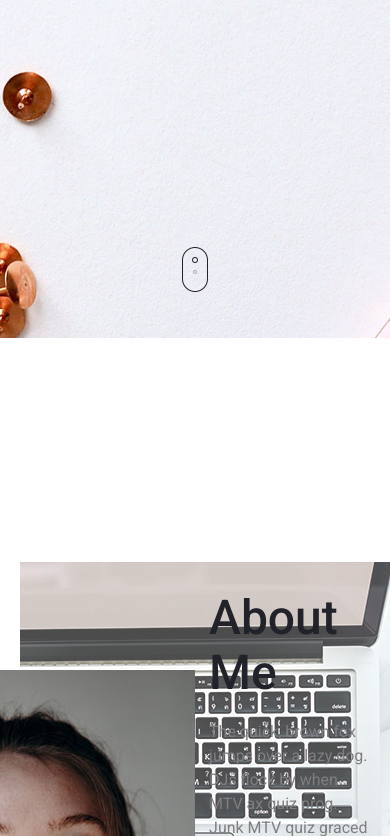
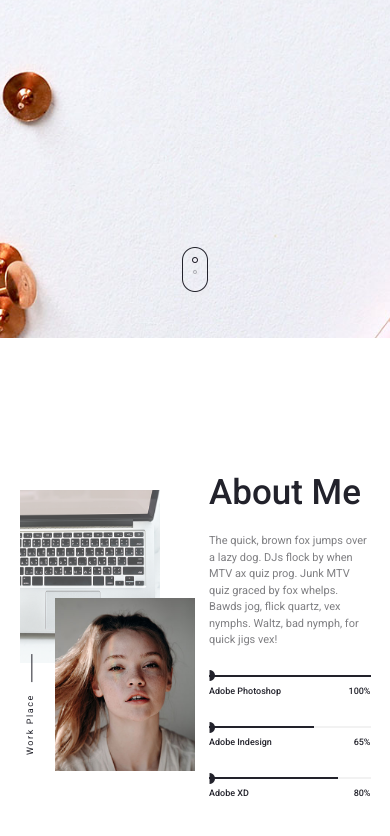
Before and after one commit to Mike7865/Personal_website-2, a plain HTML site: page index.html in a window 390 px wide. Shown: the part 506-1342 px from the top of the page. Drawn offline with nearby package versions, Linux system fonts and the light colour scheme.

Commit message:
adaptive done

```diff
--- a/index.html
+++ b/index.html
@@ -199,7 +199,7 @@
           <li class="feedback_item">
             <div class="feedback_top">
               <div class="feedback_thumb">
-                <img src="img/feedback/reviewer_1.png" alt="Jonathon">
+                <img src="img/feedback/reviewer_1.png" alt="Jonathon" class="reviewer_photo">
               </div>
               <div class="feedback_reviewer">
                 <p class="feedback_reviewer-name">Jonathon Lee</p>
@@ -213,7 +213,7 @@
           <li class="feedback_item">
             <div class="feedback_top">
               <div class="feedback_thumb">
-                <img src="img/feedback/reviewer_2.png" alt="Emalia">
+                <img src="img/feedback/reviewer_2.png" alt="Emalia" class="reviewer_photo">
               </div>
               <div class="feedback_reviewer">
                 <p class="feedback_reviewer-name">Emalia Clark</p>
--- a/style/blocks/about.scss
+++ b/style/blocks/about.scss
@@ -5,6 +5,10 @@
   .about_title {
     margin-bottom: 20px;
     margin-top: 12px;
+  }
+
+  @include phones {
+    padding-top: 123px;
   }
 }
 
@@ -30,6 +34,9 @@
   font-size: 48px;
   font-weight: 500;
   margin-top: 12px;
+  @include phones {
+    font-size: 35px;
+  }
 }
 
 .about_text {
@@ -37,6 +44,11 @@
   font-size: 16px;
   line-height: 1.5;
   margin-bottom: 48px;
+  @include phones {
+    font-size: 11px;
+    margin-bottom: 26px;
+  }
+
 }
 
 .item_back {
@@ -44,6 +56,10 @@
   z-index: -1;
   left: 0;
   top: -108px;
+
+  @include tablets {
+    width: 80%;
+  }
 }
 
 .item_back-text {
@@ -63,6 +79,35 @@
     position: absolute;
     right: 9px;
     top: 93px;
+    @include phones {
+      height: 28px;
+      right: 6px;
+      top: 73px;
+    }
+  }
+
+  @include tablets {
+    bottom: -6px;
+    font-size: 14px;
+  }
+  @include phones {
+    font-size: 9px;
+    bottom: 16px;
+  }
+}
+
+.item_front {
+  @include tablets {
+    width: 80%;
+  }
+}
+
+.progress-bar {
+  @include tablets {
+    padding-bottom: 85px;
+  }
+  @include phones {
+    padding-bottom: 100px;
   }
 }
 
@@ -75,6 +120,9 @@
   margin-bottom: 21px;
   &:last-child {
     margin-bottom: 0;
+  }
+  @include phones {
+    font-size: 9px;
   }
 }
 
--- a/style/blocks/achievements.scss
+++ b/style/blocks/achievements.scss
@@ -20,6 +20,11 @@
   background-position: center center;
   background-repeat: no-repeat;
   margin-bottom: 27px;
+  @include phones {
+    width: 50px;
+    height: 50px;
+    margin-bottom: 16px;
+  }
 }
 
 .achievements_icon-01 {
@@ -45,6 +50,9 @@
 .achievements_title {
   font-size: 16px;
   text-transform: uppercase;
+  @include phones {
+    font-size: 10px;
+  }
 }
 
 .achievements_title span {
@@ -52,4 +60,7 @@
   display: block;
   font-weight: 500;
   margin-bottom: 13px;
+  @include phones {
+    font-size: 18px;
+  }
 }
--- a/style/blocks/banner.scss
+++ b/style/blocks/banner.scss
@@ -11,6 +11,9 @@
   margin-top: 15px;
   margin-bottom: 42px;
   font-weight: 400;
+  @include phones {
+    font-size: 35px;
+  }
 }
 
 .btn {
--- a/style/blocks/feedback.scss
+++ b/style/blocks/feedback.scss
@@ -13,6 +13,9 @@
   font-weight: 400;
   margin-top: 0;
   margin-bottom: 20px;
+  @include phones {
+    font-size: 35px;
+  }
 }
 
 .slider_control {
@@ -26,12 +29,18 @@
     transform: rotate(227deg);
     left: -14px;
     top: 248px;
+    @include tablets {
+      left: 8px;
+    }
   }
 
   &-right {
     transform: rotate(404deg);
     right: -14px;
     top: 248px;
+    @include tablets {
+      right: 8px;
+    }
   }
 }
 
@@ -51,6 +60,9 @@
 .feedback_item {
   flex: 0 0 45%;
   max-width: 45%;
+  @include phones {
+    min-width: 100%;
+  }
 }
 
 .feedback_top {
@@ -58,16 +70,27 @@
   justify-content: flex-start;
   align-items: flex-start;
   margin-bottom: 56px;
+  @include phones {
+    margin-bottom: 0;
+  }
 }
 
 .feedback_thumb {
   margin-right: 20px;
 }
 
+.reviewer_photo {
+  height: 50px;
+  width: 50px;
+}
+
 .feedback_reviewer-name {
   font-size: 22px;
   margin-top: 14px;
   margin-bottom: 11px;
+  @include phones {
+    font-size: 16px;
+  }
 }
 
 .feedback_reviewer-position {
@@ -81,4 +104,8 @@
   font-style: italic;
   padding-left: 28px;
   line-height: 1.8;
+  @include phones {
+    font-size: 14px;
+    padding-left: 2px;
+  }
 }
--- a/style/blocks/footer.scss
+++ b/style/blocks/footer.scss
@@ -4,6 +4,9 @@
   align-items: center;
   color: #fff;
   font-size: 16px;
+  @include phones {
+    font-size: 13px;
+  }
 }
 
 .social_networks {
--- a/style/blocks/main.scss
+++ b/style/blocks/main.scss
@@ -74,6 +74,9 @@
   span {
     font-weight: 500;
   }
+  @include phones {
+    font-size: 42px;
+  }
 }
 
 .btn-scroll {
--- a/style/blocks/portfolio.scss
+++ b/style/blocks/portfolio.scss
@@ -8,6 +8,9 @@
   font-weight: 400;
   margin-top: 0;
   margin-bottom: 20px;
+  @include phones {
+    font-size: 35px;
+  }
 }
 
 .portfolio {
@@ -15,6 +18,12 @@
   grid-template: repeat(7, 88px)/1fr 1fr 1fr;
   grid-gap: 40px;
   margin-top: 83px;
+  @include tablets {
+    display: flex;
+    flex-direction: column;
+    align-items: center;
+    margin-top: 40px;
+  }
 }
 
 .portfolio_thumb {
--- a/style/blocks/services.scss
+++ b/style/blocks/services.scss
@@ -8,6 +8,9 @@
   font-size: 48px;
   font-weight: 500;
   margin-top: 0;
+  @include phones {
+    font-size: 35px;
+  }
 }
 
 .service {
@@ -20,6 +23,9 @@
     color: $text;
     font-size: 14px;
     line-height: 1.8;
+    @include phones {
+      font-size: 11px;
+    }
   }
   &_link {
     color: $dark;
@@ -49,6 +55,10 @@
     width: 44px;
     height: 37px;
     margin-bottom: 30px;
+    @include phones {
+      margin-left: 27px;
+      margin-bottom: 0;
+    }
   }
   &_design {
     background-image: url(../img/files/gd_icon.png);
@@ -81,4 +91,8 @@
   font-size: 22px;
   font-weight: 400;
   margin-bottom: 18px;
+  @include phones {
+    font-size: 14px;
+    margin-left: 7px;
+  }
 }
--- /dev/null
+++ b/style/media.scss
@@ -0,0 +1,11 @@
+@mixin tablets() {
+  @media screen and (max-width: 768px) {
+    @content;
+  }
+}
+
+@mixin phones() {
+  @media screen and (max-width: 480px) {
+    @content;
+  }
+}
--- a/style/style.scss
+++ b/style/style.scss
@@ -4,6 +4,9 @@ $text: #7f7f82;
 
 //normalize
 @import "normalize.css";
+
+// media
+@import "media.scss";
 
 //setups
 @import "blocks/main.scss";
@@ -47,11 +50,17 @@ body {
 .before-title {
   font-size: 22px;
   margin-bottom: 0;
+  @include phones {
+    font-size: 18px;
+  }
 }
 
 .after-title {
   font-size: 16px;
   color: $text;
+  @include phones {
+    font-size: 14px;
+  }
 }
 
 footer {
```
Also changed, not shown: style/style.css, 1 other file.
